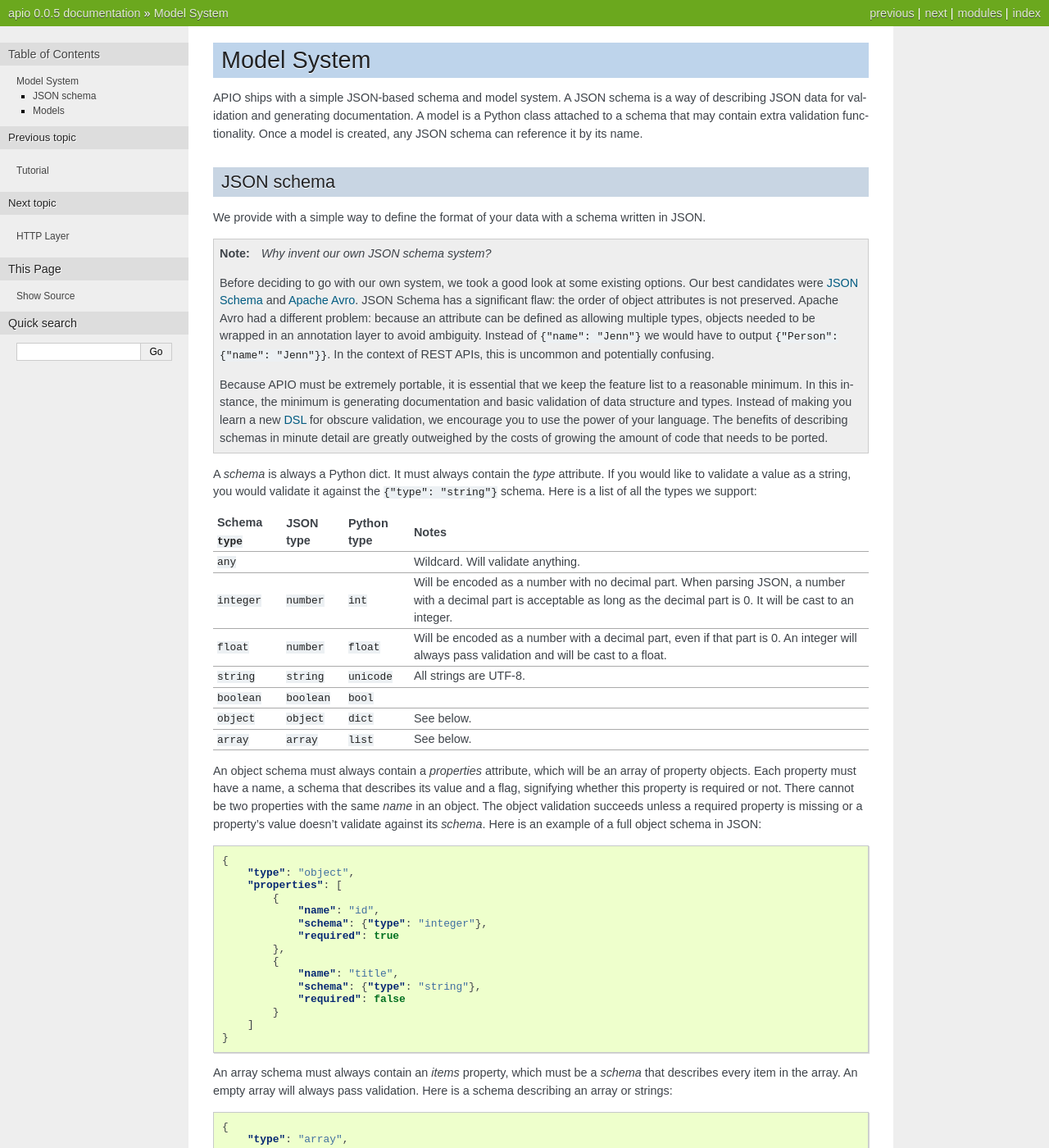
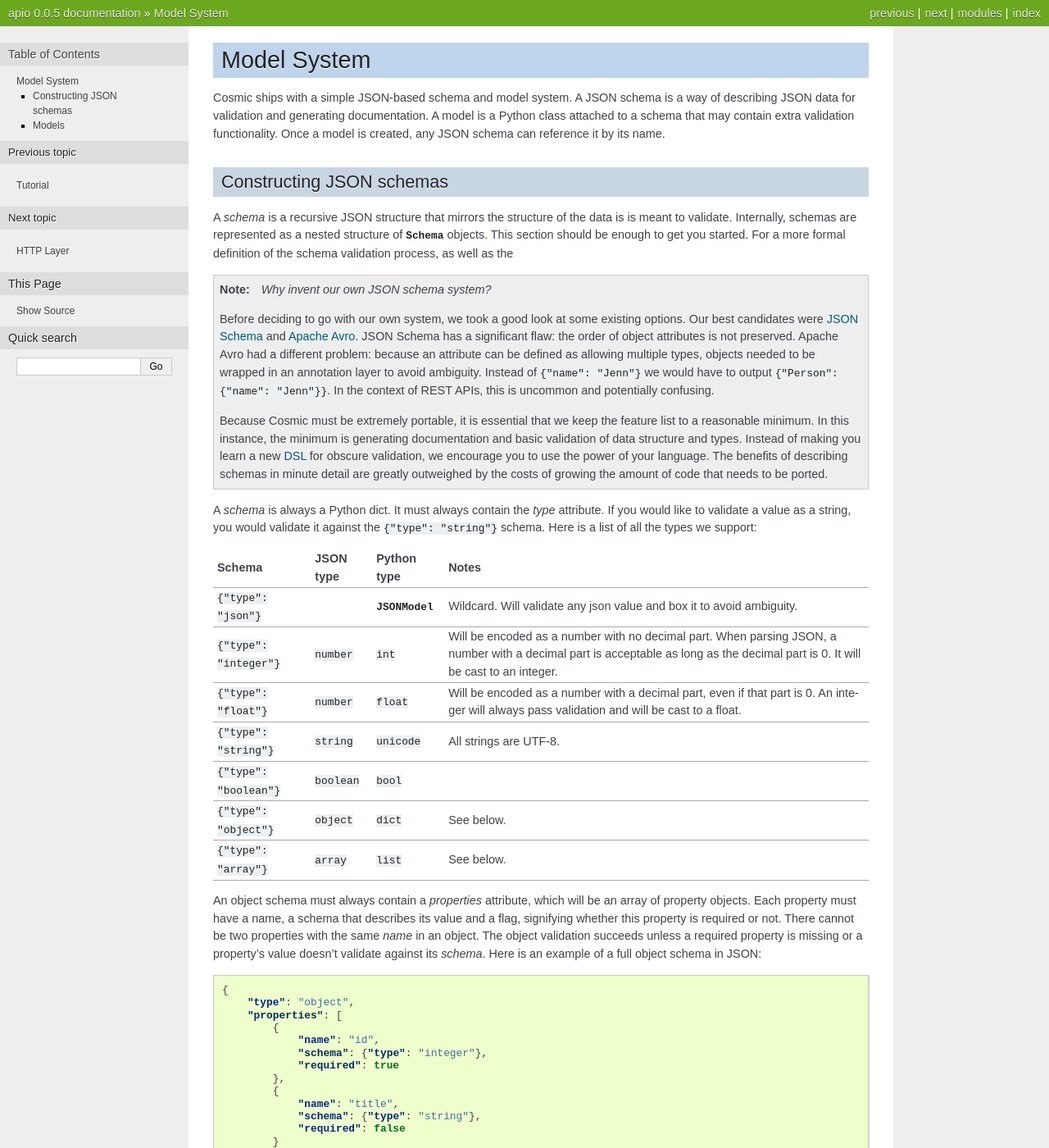
Before and after one commit to cosmic-api/cosmic.py, a Sphinx documentation site: the page built from docs/source/models.rst, in a window 1280 px wide and 1400 px high. Shown: the whole window at 82% size. Built offline with Sphinx 7.4.7, drawn with Linux system fonts in a browser that asks for light colours.

```diff
--- a/docs/source/models.rst
+++ b/docs/source/models.rst
@@ -1,17 +1,20 @@
 Model System
 ============
 
-APIO ships with a simple JSON-based schema and model system. A JSON
+Cosmic ships with a simple JSON-based schema and model system. A JSON
 schema is a way of describing JSON data for validation and generating
 documentation. A model is a Python class attached to a schema that may
 contain extra validation functionality. Once a model is created, any
 JSON schema can reference it by its name.
 
-JSON schema
------------
+Constructing JSON schemas
+-------------------------
 
-We provide with a simple way to define the format of your data with a
-schema written in JSON.
+A *schema* is a recursive JSON structure that mirrors the structure of
+the data is is meant to validate. Internally, schemas are represented
+as a nested structure of :class:`~apio.models.Schema` objects. This
+section should be enough to get you started. For a more formal definition
+of the schema validation process, as well as the
 
 .. note::
 
@@ -28,7 +31,7 @@
     have to output ``{"Person": {"name": "Jenn"}}``. In the context of
     REST APIs, this is uncommon and potentially confusing.
 
-    Because APIO must be extremely portable, it is essential that we
+    Because Cosmic must be extremely portable, it is essential that we
     keep the feature list to a reasonable minimum. In this instance,
     the minimum is generating documentation and basic validation of
     data structure and types. Instead of making you learn a new `DSL
@@ -38,38 +41,42 @@
     greatly outweighed by the costs of growing the amount of code that
     needs to be ported.
 
+
 A *schema* is always a Python dict. It must always contain the *type*
 attribute. If you would like to validate a value as a string, you
 would validate it against the ``{"type": "string"}`` schema. Here is a
 list of all the types we support:
 
-+-----------------+-------------+-------------+-------------------------------------+
-| Schema ``type`` |  JSON type  | Python type | Notes                               |
-+=================+=============+=============+=====================================+
-| ``any``         |             |             | Wildcard. Will validate anything.   |
-+-----------------+-------------+-------------+-------------------------------------+
-| ``integer``     | ``number``  |   ``int``   | Will be encoded as a number with no |
-|                 |             |             | decimal part. When parsing JSON, a  |
-|                 |             |             | number with a decimal part is       |
-|                 |             |             | acceptable as long as the decimal   |
-|                 |             |             | part is 0. It will be cast to an    |
-|                 |             |             | integer.                            |
-+-----------------+-------------+-------------+-------------------------------------+
-| ``float``       | ``number``  |  ``float``  | Will be encoded as a number with a  |
-|                 |             |             | decimal part, even if that part is  |
-|                 |             |             | 0. An integer will always pass      |
-|                 |             |             | validation and will be cast to a    |
-|                 |             |             | float.                              |
-+-----------------+-------------+-------------+-------------------------------------+
-| ``string``      | ``string``  | ``unicode`` | All strings are UTF-8.              |
-|                 |             |             |                                     |
-+-----------------+-------------+-------------+-------------------------------------+
-| ``boolean``     | ``boolean`` |  ``bool``   |                                     |
-+-----------------+-------------+-------------+-------------------------------------+
-| ``object``      | ``object``  | ``dict``    | See below.                          |
-+-----------------+-------------+-------------+-------------------------------------+
-| ``array``       | ``array``   | ``list``    | See below.                          |
-+-----------------+-------------+-------------+-------------------------------------+
++-----------------------------+-------------+---------------------------------+-------------------------------------+
+|           Schema            |  JSON type  |           Python type           | Notes                               |
+|                             |             |                                 |                                     |
++=============================+=============+=================================+=====================================+
+| ``{"type": "json"}``        |             | :class:`~apio.models.JSONModel` | Wildcard. Will validate any json    |
+|                             |             |                                 | value and box it to avoid ambiguity.|
+|                             |             |                                 |                                     |
++-----------------------------+-------------+---------------------------------+-------------------------------------+
+| ``{"type": "integer"}``     | ``number``  |             ``int``             | Will be encoded as a number with no |
+|                             |             |                                 | decimal part. When parsing JSON, a  |
+|                             |             |                                 | number with a decimal part is       |
+|                             |             |                                 | acceptable as long as the decimal   |
+|                             |             |                                 | part is 0. It will be cast to an    |
+|                             |             |                                 | integer.                            |
++-----------------------------+-------------+---------------------------------+-------------------------------------+
+| ``{"type": "float"}``       | ``number``  |            ``float``            | Will be encoded as a number with a  |
+|                             |             |                                 | decimal part, even if that part is  |
+|                             |             |                                 | 0. An integer will always pass      |
+|                             |             |                                 | validation and will be cast to a    |
+|                             |             |                                 | float.                              |
++-----------------------------+-------------+---------------------------------+-------------------------------------+
+| ``{"type": "string"}``      | ``string``  |           ``unicode``           | All strings are UTF-8.              |
+|                             |             |                                 |                                     |
++-----------------------------+-------------+---------------------------------+-------------------------------------+
+| ``{"type": "boolean"}``     | ``boolean`` |            ``bool``             |                                     |
++-----------------------------+-------------+---------------------------------+-------------------------------------+
+| ``{"type": "object"}``      | ``object``  | ``dict``                        | See below.                          |
++-----------------------------+-------------+---------------------------------+-------------------------------------+
+| ``{"type": "array"}``       | ``array``   | ``list``                        | See below.                          |
++-----------------------------+-------------+---------------------------------+-------------------------------------+
 
 An object schema must always contain a *properties* attribute, which
 will be an array of property objects. Each property must have a name,
@@ -150,24 +157,9 @@
 :exc:`~apio.exceptions.ValidationError` if the value is invalid or
 return a normalized version of the value if it is.
 
-.. autofunction:: apio.models.normalize_wildcard
-
-.. autofunction:: apio.models.normalize_integer
-
-.. autofunction:: apio.models.normalize_float
-
-.. autofunction:: apio.models.normalize_string
-
-.. autofunction:: apio.models.normalize_boolean
-
-.. autofunction:: apio.models.normalize_array
-
-.. autofunction:: apio.models.normalize_object
 
 These functions deal with simple JSON values, but :mod:`apio.models`
 also provides a normalization function for *schemas*:
-
-.. autofunction:: apio.models.normalize_schema
 
 Models
 ------
```
Also changed, not shown: 3 other files.
